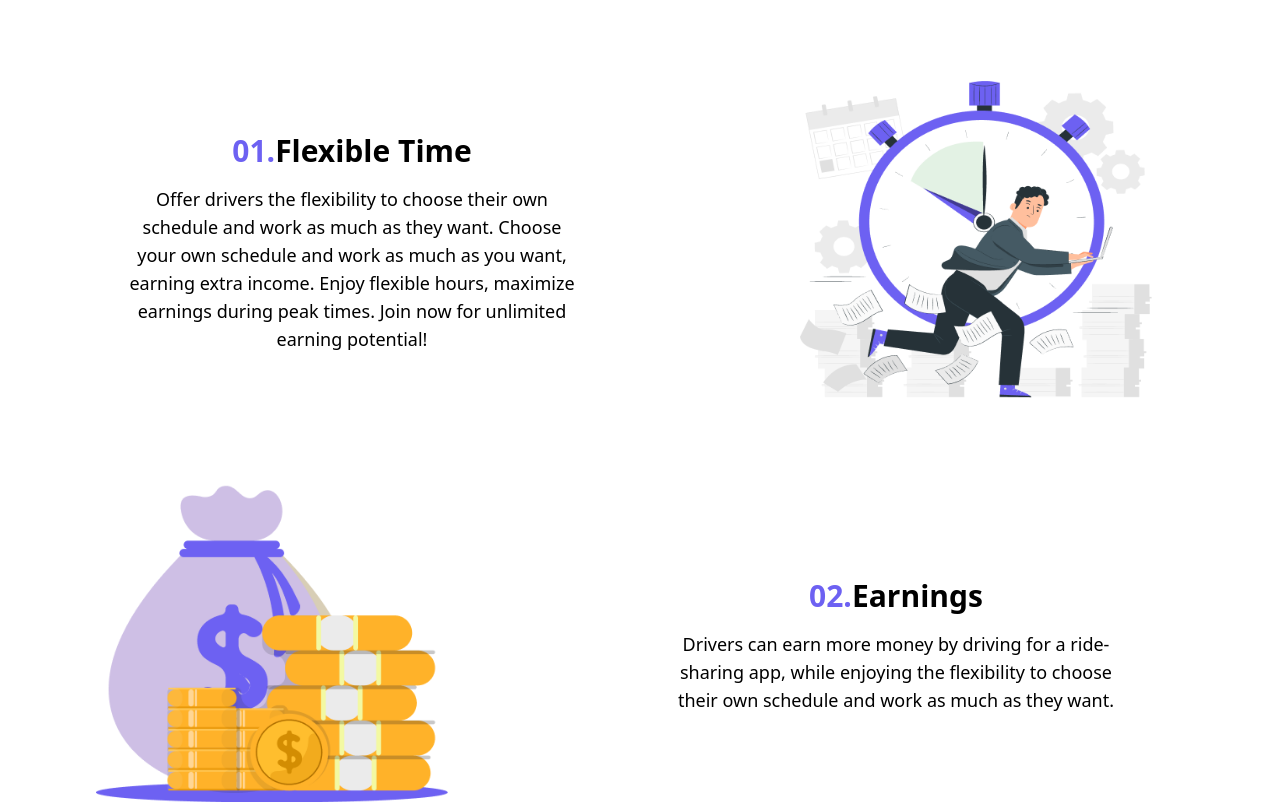
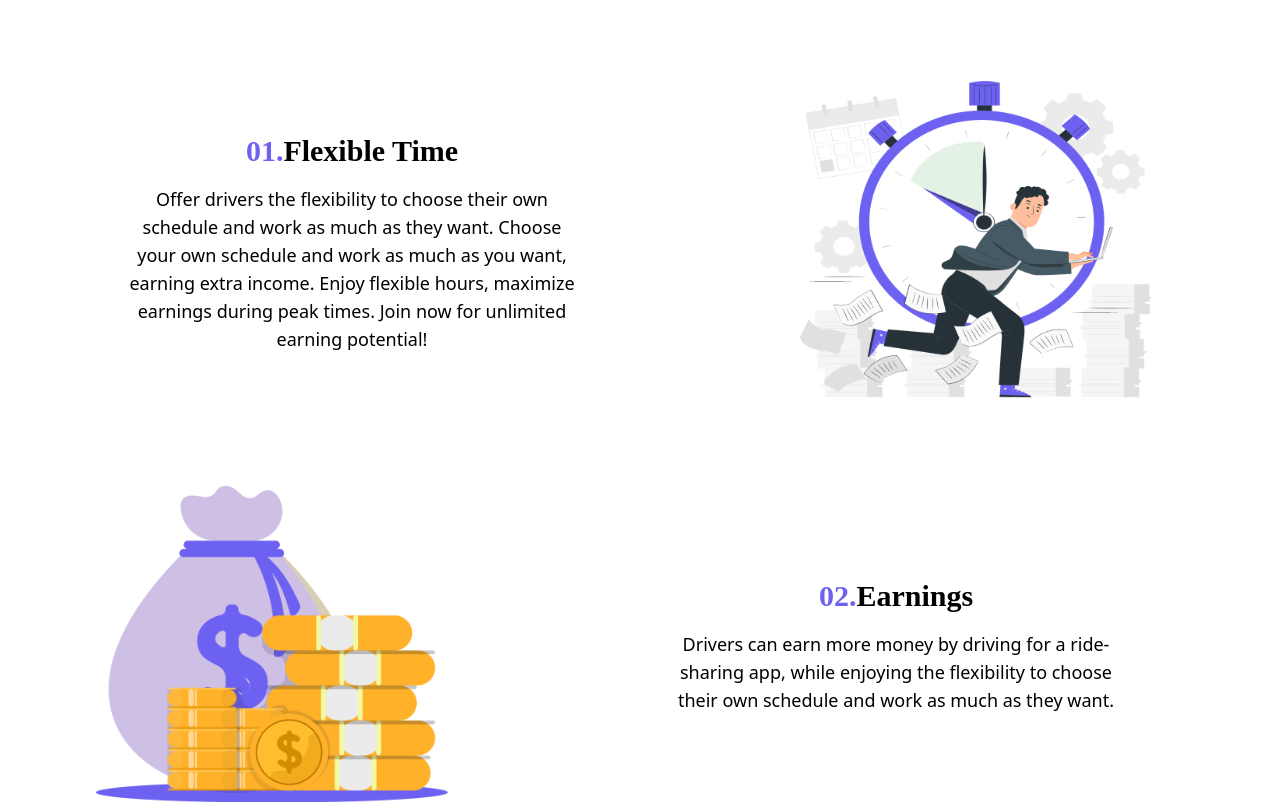
Before and after one commit to KaleabKindu/Rideshare-Web, a Next.js app: page / in a window 1280 px wide. Shown: the part 2820-3622 px from the top of the page. Built offline with nearby package versions, Linux system fonts and the light colour scheme.

Commit message:
improve benefits section text

```diff
--- a/src/components/landing-page/benefits-section/TextSection.tsx
+++ b/src/components/landing-page/benefits-section/TextSection.tsx
@@ -13,7 +13,7 @@ const TextSection: React.FC<TextSectionProps> = ({
 }) => {
   return (
     <div className="m-8 max-w-3xl ">
-      <h2 className="text-3xl font-bold mb-4 mt-2 text-{piazzolla} ">
+      <h2 className="text-3xl font-bold mb-4 mt-2 font-piazzolla">
         <span className="text-primary">{count}</span>
         {heading}
       </h2>
```
